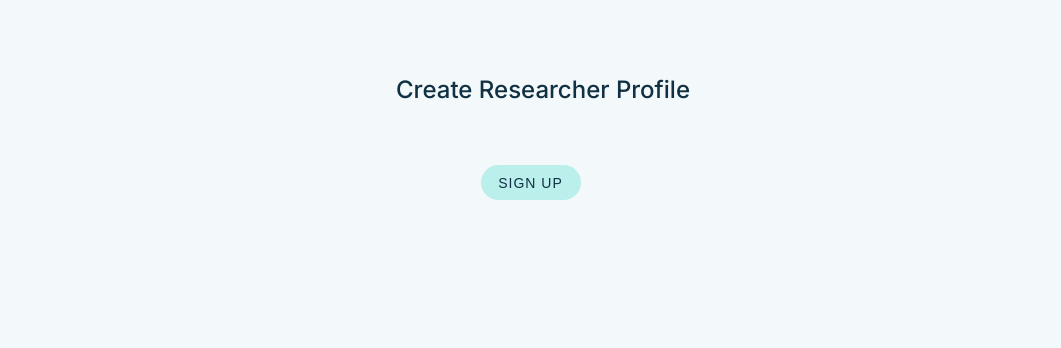
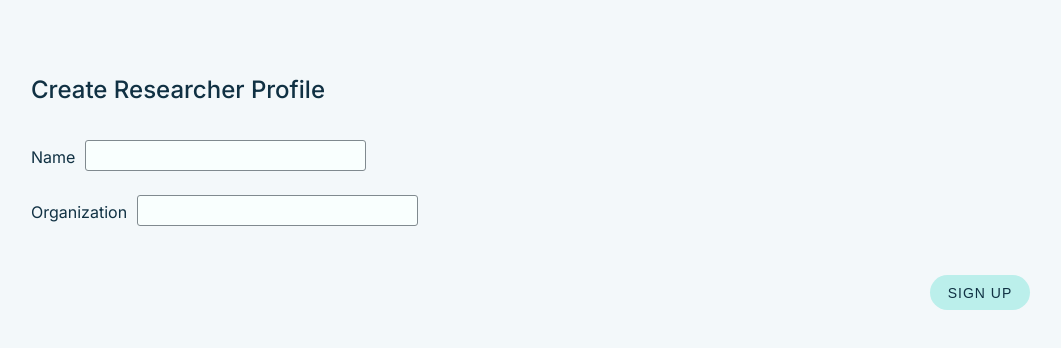
Before and after one commit to yuchenfany/research_match, a React (Create React App) app in the folder research-app/: page /researcher-profile in a window 1280 px wide. Shown: the top 348 px of the page, without its empty margins (97-1158 px from the left). Built offline with nearby package versions, Linux system fonts and the light colour scheme.

Commit message:
add researcher user to db from ResearcherProfile

```diff
--- a/research-app/src/assets/index.css
+++ b/research-app/src/assets/index.css
@@ -179,6 +179,20 @@ code {
   border-radius: 3px;
 }
 
+.profile-input {
+  width: 275px;
+  height: 27px;
+  background-color: #F9FFFE;
+  border: 1px solid #808A8F;
+  margin-right: 100px;
+  color: #103143;
+  border-radius: 3px;
+}
+
+.input-label {
+  margin-right: 10px;
+}
+
 /* when user clicks into text input box */
 .input-field:focus {
   outline: none;
@@ -334,7 +348,7 @@ code {
 .profile-flex {
   display: flex;
   flex-direction: column;
-  align-items: stretch;
+  align-items: flex;
   margin: auto;
   width: 80%;
 }
@@ -343,9 +357,9 @@ code {
   display: flex;
   flex-direction: row;
   align-items: stretch;
-  margin: auto;
+  /* margin: auto; */
   width: 100%;
-  height: 10%;
+  margin-bottom: 20px;
 }
 
 .radio-option {
--- a/research-app/src/components/ResearcherProfile.js
+++ b/research-app/src/components/ResearcherProfile.js
@@ -1,4 +1,3 @@
-/* eslint-disable */
 /* eslint-disable react/prop-types */
 /* eslint-disable react/jsx-filename-extension */
 import React from 'react';
@@ -8,15 +7,75 @@ import { useNavigate } from 'react-router-dom';
 function ResearcherProfile({ user, setUser }) {
   const navigate = useNavigate();
 
+  async function verify() {
+    await fetch('http://localhost:5000/record/add-researcher', {
+      method: 'POST',
+      headers: {
+        'Content-Type': 'application/json',
+      },
+      body: JSON.stringify(user),
+    })
+      .catch((e) => {
+        window.alert(e);
+      });
+
+    return true;
+  }
+
+  const updateResearcher = async (event) => {
+    setUser({
+      username: user.username,
+      password: user.password,
+      name: event.target.value,
+      organization: user.organization,
+      type: user.type,
+    });
+  };
+
+  const updateOrganization = async (event) => {
+    setUser({
+      username: user.username,
+      password: user.password,
+      name: user.name,
+      organization: event.target.value,
+      type: user.type,
+    });
+  };
+
   async function handleSubmit(event) {
-    // TODO: ADD VERIFY
-    navigate('/researcher-home');
+    if (await verify()) {
+      navigate('/researcher-home');
+    } else {
+      event.preventDefault();
+    }
   }
 
   return (
     <div className="ResearcherProfile">
-      <div className="header-left">Create Researcher Profile</div>
-      <input className="signup-button" type="submit" value="SIGN UP" onClick={handleSubmit} />
+      <div className="profile-flex">
+        <div className="header-left">Create Researcher Profile</div>
+        <div className="profile-row">
+          <div className="input-label">Name</div>
+          <input
+            className="profile-input"
+            type="text"
+            id="researcher"
+            onChange={updateResearcher}
+          />
+        </div>
+        <div className="profile-row">
+          <div className="input-label">Organization</div>
+          <input
+            className="profile-input"
+            type="text"
+            id="organization"
+            onChange={updateOrganization}
+          />
+        </div>
+        <div className="profile-row">
+          <input className="signup-button" type="submit" value="SIGN UP" onClick={handleSubmit} />
+        </div>
+      </div>
     </div>
   );
 }
```
Also changed, not shown: 1 other file (tests, documents, lock files or other folders).
